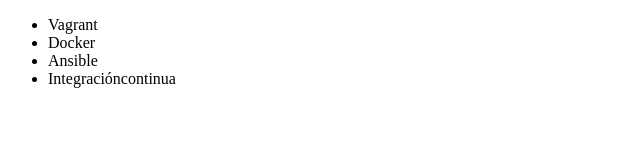
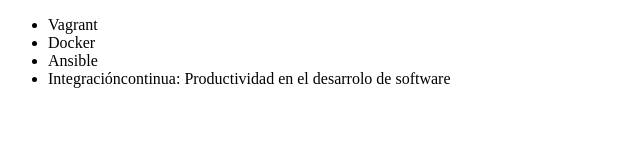
Before and after one commit to Uszq/curso---git, a plain HTML site: page index.html in a window 1280 px wide. Shown: the whole page, without its empty margins (0-640 px from the left). Drawn offline with Linux system fonts and the light colour scheme.

Commit message:
Renombrando el curso de integracion continua

```diff
--- a/index.html
+++ b/index.html
@@ -9,7 +9,7 @@
          <li> Vagrant </li>
          <li> Docker </li>
          <li> Ansible </li>
-         <li> Integracióncontinua </li>
+         <li> Integracióncontinua: Productividad en el desarrolo de software </li>
      </ul>
 </body>
 </html>
```
